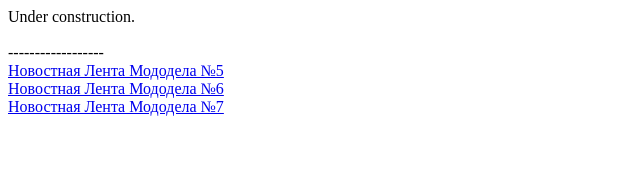
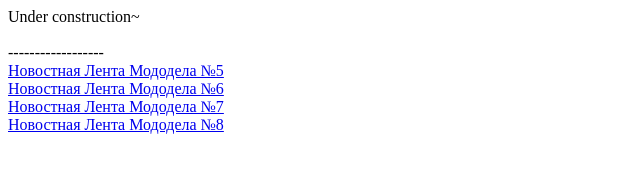
Before and after one commit to yakui-lover/yakui-lover.github.io, a plain HTML site: page index.html in a window 1280 px wide. Shown: the whole page, without its empty margins (0-640 px from the left). Drawn offline with Linux system fonts and the light colour scheme.

Commit message:
8th issue up

```diff
--- a/index.html
+++ b/index.html
@@ -1,16 +1,16 @@
 <!DOCTYPE html>
 <html>
 <head>
-<title>Under construction</title>
+<title>Under construction~</title>
 <meta charset="UTF-8">
 <body>
-Under construction.
+Under construction~
 <br/><br/>
 ------------------
 <br/>
 <a href="NLM5.pdf">Новостная Лента Мододела №5</a><br/>
-<a href="NLM6.pdf">Новостная Лента Мододела №6</a>
-<br/>
-<a href="NLM7.pdf">Новостная Лента Мододела №7</a>
+<a href="NLM6.pdf">Новостная Лента Мододела №6</a><br/>
+<a href="NLM7.pdf">Новостная Лента Мододела №7</a><br/>
+<a href="NLM8.pdf">Новостная Лента Мододела №8</a><br/>
 </body>
 </html>
```
Also changed, not shown: 1 other file.
